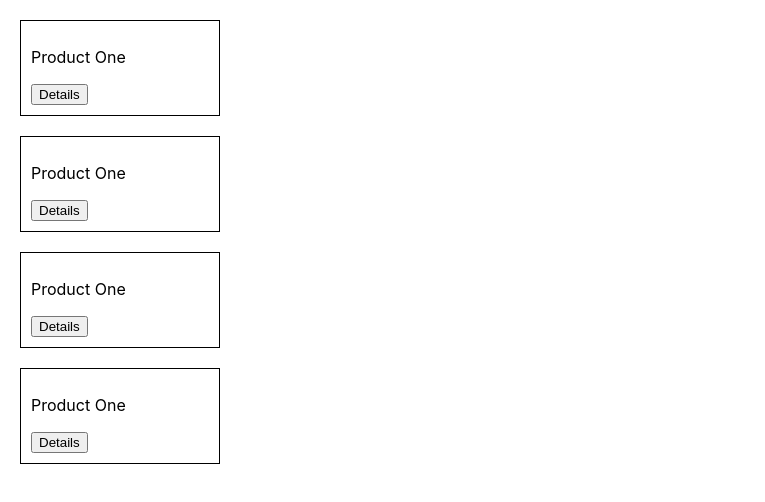
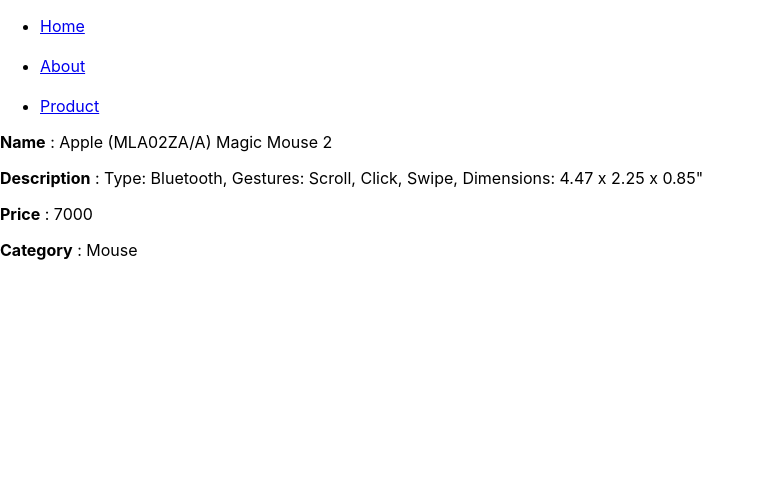
Before and after one commit to Ikhtiarmahmud/react-dev, a React (Create React App) app: page /product-details/1 in a window 1280 px wide. Shown: the top 502 px of the page, without its empty margins (0-765 px from the left). Built offline with nearby package versions, Linux system fonts and the light colour scheme.

Commit message:
Switch page use react router

```diff
--- a/package.json
+++ b/package.json
@@ -8,6 +8,7 @@
     "@testing-library/user-event": "^12.7.1",
     "react": "^17.0.1",
     "react-dom": "^17.0.1",
+    "react-router-dom": "^5.2.0",
     "react-scripts": "4.0.2",
     "web-vitals": "^1.1.0"
   },
--- /dev/null
+++ b/src/AboutComponent/About.jsx
@@ -0,0 +1,14 @@
+import React from 'react'
+import { Link} from 'react-router-dom'
+
+const About = () => {
+
+    return (
+        <>
+          <h1>HI! I am Mitul</h1>
+          <p>Recently, I am learning React Js for become frontend developer.</p>
+        </>
+    )
+}
+
+export default About;
--- a/src/App.js
+++ b/src/App.js
@@ -1,12 +1,64 @@
 import './App.css';
-import Product from './ProductComponent/Product'
+import Product from './ProductComponent/Product';
+import Navigation from './NavigationComponent/Navigation';
+import ProductDetails from './ProductComponent/ProductDetails';
+import About from './AboutComponent/About';
 import { useState } from 'react';
+import { BrowserRouter as Router, Route, Switch, Redirect} from 'react-router-dom';
 
 function App() {
+  const [products, setProducts] = useState([
+    {
+        name: 'Apple USB Type-C to USB Adapter',
+        description: 'Compatible with Apple iPhone/iPad/Mac USB Type-C Male to USB Type-A Female  USB 3.0 Transfer Rates up to 5 Gb/s',
+        price: '6000',
+        category: 'Adaptor'
+    }, {
+        name: 'Apple (MLA02ZA/A) Magic Mouse 2',
+        description: 'Type: Bluetooth, Gestures: Scroll, Click, Swipe, Dimensions: 4.47 x 2.25 x 0.85"',
+        price: '7000',
+        category: 'Mouse'
+    }, {
+        name: 'Apple USB-C Digital AV HDMI & USB Multiport Adapter',
+        description: 'USB Multiport Adapter, HDMI, USB-C',
+        price: '8000',
+        category: 'Adaptor'
+    }, {
+        name: 'Apple Pencil',
+        description: 'Its Only a Magic Wand Perfectly on point for anything you do 12 hours of battery life',
+        price: '7000',
+        category: 'Pencil'
+    }
+  ]);
+
   return (
-    <>
-      <Product />
-    </>
+    <Router>
+      <Navigation />
+      <Switch>
+          <Route exact path="/">
+                <h2>Welcome! This is home page.</h2>
+          </Route>
+
+          <Route exact path="/product">
+                <Product productList={products}/>
+          </Route>
+
+          <Route exact path="/about">
+                <About />
+          </Route>
+
+          <Route exact path="/product-details/:id">
+                <ProductDetails productList={products}/>
+          </Route>
+
+          <Route exact path="/404">
+              <h1>404! Not Found</h1>
+          </Route>
+
+          <Route path={'*'} render={() => <Redirect to={'/404'} />} />
+
+      </Switch>
+    </Router>
   );
 }
 
--- /dev/null
+++ b/src/NavigationComponent/Navigation.jsx
@@ -0,0 +1,26 @@
+import React, { useState, useEffect } from 'react'
+import { Link} from 'react-router-dom'
+
+
+const Navigation = () => {
+
+    return (
+        <>
+            <ul>
+                <li>
+                    <Link to='/'>Home</Link>
+                </li>
+                <br/>
+                <li>
+                    <Link to='/about'>About</Link>
+                </li>
+                <br/>
+                <li>
+                    <Link to='/product'>Product</Link>
+                </li>
+            </ul>
+        </>
+    )
+}
+
+export default Navigation;
--- a/src/ProductComponent/Product.jsx
+++ b/src/ProductComponent/Product.jsx
@@ -1,60 +1,29 @@
 import React, { useState, useEffect } from 'react'
-import ProductDetails from './ProductDetails'
+import { useHistory } from 'react-router-dom'
 
-const Product = () => {
-    const [products, setProducts] = useState([
-        {
-            name: 'Apple USB Type-C to USB Adapter',
-            description: 'Compatible with Apple iPhone/iPad/Mac USB Type-C Male to USB Type-A Female  USB 3.0 Transfer Rates up to 5 Gb/s',
-            price: '6000',
-            category: 'Adaptor'
-        }, {
-            name: 'Apple (MLA02ZA/A) Magic Mouse 2',
-            description: 'Type: Bluetooth, Gestures: Scroll, Click, Swipe, Dimensions: 4.47 x 2.25 x 0.85"',
-            price: '7000',
-            category: 'Mouse'
-        }, {
-            name: 'Apple USB-C Digital AV HDMI & USB Multiport Adapter',
-            description: 'USB Multiport Adapter, HDMI, USB-C',
-            price: '8000',
-            category: 'Adaptor'
-        }, {
-            name: 'Apple Pencil',
-            description: 'Its Only a Magic Wand Perfectly on point for anything you do 12 hours of battery life',
-            price: '7000',
-            category: 'Pencil'
-        }
-    ]);
-
-    const [selectedProduct, setSelectedProduct] = useState({});
+const Product = ({productList}) => {
+    const history = useHistory();
 
     const getProduct = (index) => {
-        setSelectedProduct(products[index]);
+        history.push(`/product-details/${index}`);
     }
 
-    if (Object.keys(selectedProduct).length === 0) {
     return (
         <> {
-                products.map((product, index) => {
+            productList.map((product, index) => {
                 return (
                     <div key={index}
                         style={card}>
-                            <p>Product One</p>
+                        <p>{product.name}</p>
                         <button onClick={
                             () => getProduct(index)
                         }>Details</button>
                     </div>
                 )
             })
-            } </>
-        )
-    } else {
-        return (
-            <>
-                <ProductDetails details={selectedProduct} />
+        }
         </>
     )
-    }
 }
 
 const card = {
--- a/src/ProductComponent/ProductDetails.jsx
+++ b/src/ProductComponent/ProductDetails.jsx
@@ -1,9 +1,13 @@
 import React,{useState, useEffect} from 'react';
+import { useParams } from 'react-router-dom'
 import './loader.css';
 
 
-const ProductDetails = (props) => {
-    const [loader, setLoader] = useState(true);
+const ProductDetails = ({productList}) => {
+    const [loader, setLoader] = useState(true)
+    const params = useParams()
+
+    const details = productList[params.id]
 
     useEffect(() => {
          setTimeout(() => {
@@ -24,10 +28,10 @@
     } else {
         return (
             <>
-                <p><b>Name</b> : {props.details.name}</p>
-                <p><b>Description</b> : {props.details.description}</p>
-                <p><b>Price</b> : {props.details.price}</p>
-                <p><b>Category</b> : {props.details.category}</p>
+                <p><b>Name</b> : {details.name}</p>
+                <p><b>Description</b> : {details.description}</p>
+                <p><b>Price</b> : {details.price}</p>
+                <p><b>Category</b> : {details.category}</p>
             </>
         )
     }
```
Also changed, not shown: 1 other file (tests, documents, lock files or other folders). Lines whose indentation alone changed are shown as unchanged.
